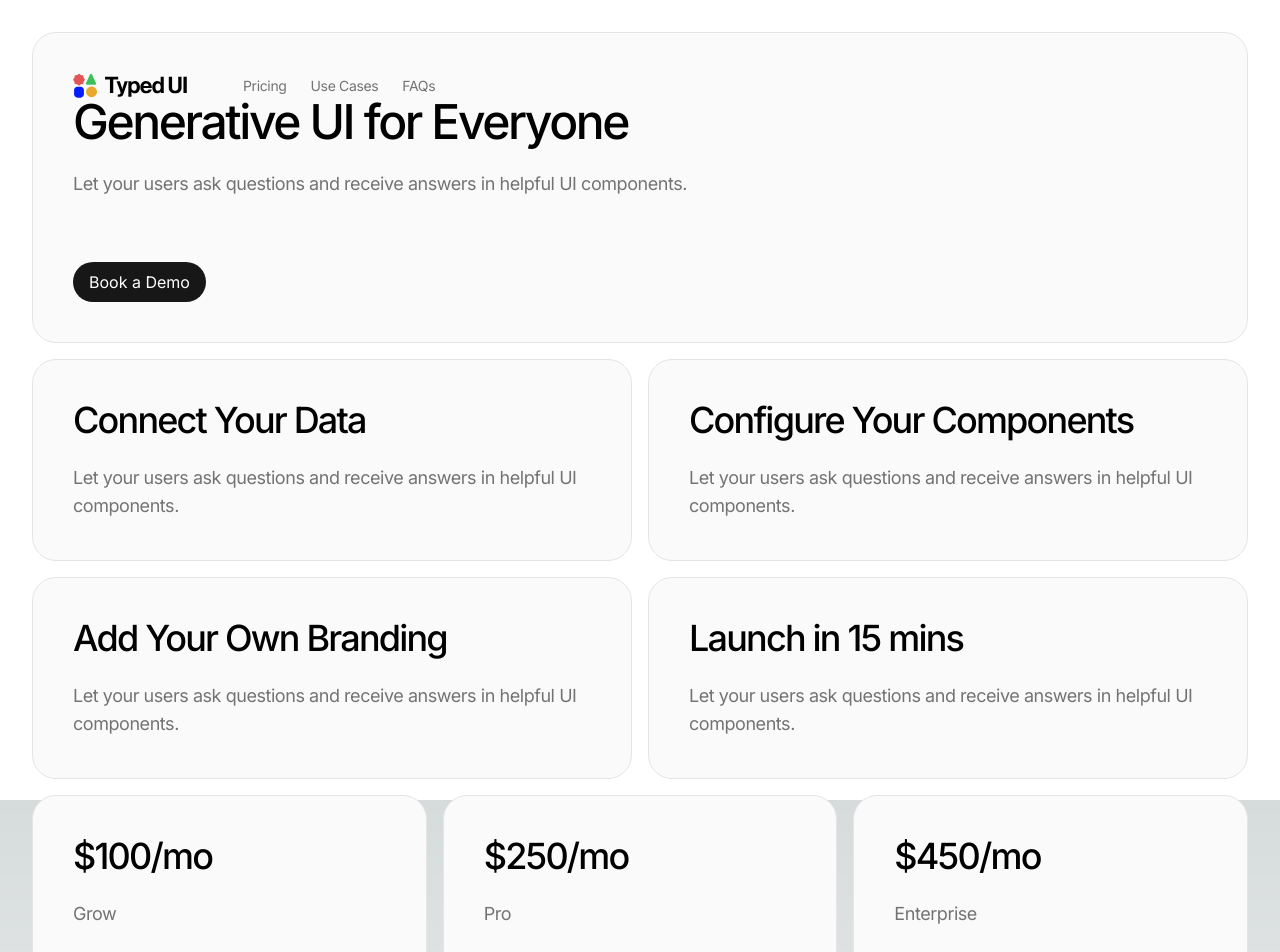
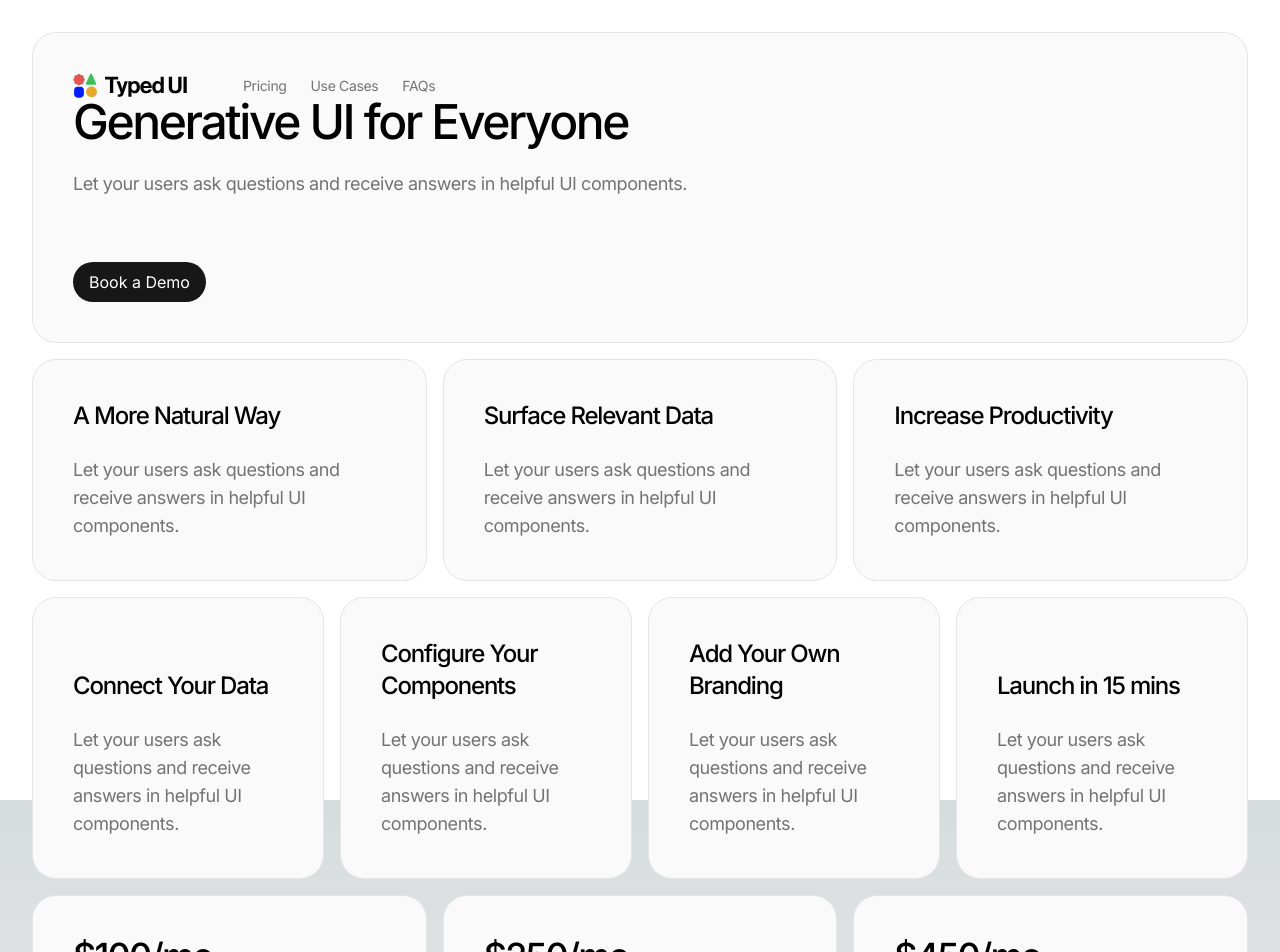
Before and after one commit to Dylanlp/typed-ui, a Next.js app: page / in a window 1280 px wide. Shown: the top 952 px of the page. Built offline with nearby package versions, Linux system fonts and the light colour scheme.

Commit message:
Add benefits

```diff
--- a/app/page.tsx
+++ b/app/page.tsx
@@ -91,8 +91,8 @@ export default function Home() {
           <div className="flex flex-col  w-full rounded-3xl p-10 bg-neutral-50 border border-neutral-200">
             <div className="flex flex-col gap-16 mt-auto ">
               <div className="flex flex-col gap-3">
-                <h2 className="text-4xl font-medium tracking-tighter">
-                  Connect Your Data
+                <h2 className="text-2xl font-medium tracking-tighter">
+                  A More Natural Way
                 </h2>
                 <p className="text-lg mt-3 text-neutral-500 tracking-tight">
                   Let your users ask questions and receive answers in helpful UI
@@ -104,8 +104,21 @@ export default function Home() {
           <div className="flex flex-col  w-full rounded-3xl p-10 bg-neutral-50 border border-neutral-200">
             <div className="flex flex-col gap-16 mt-auto ">
               <div className="flex flex-col gap-3">
-                <h2 className="text-4xl font-medium tracking-tighter">
-                  Configure Your Components
+                <h2 className="text-2xl font-medium tracking-tighter">
+                  Surface Relevant Data
+                </h2>
+                <p className="text-lg mt-3 text-neutral-500 tracking-tight">
+                  Let your users ask questions and receive answers in helpful UI
+                  components.
+                </p>
+              </div>
+            </div>
+          </div>
+          <div className="flex flex-col  w-full rounded-3xl p-10 bg-neutral-50 border border-neutral-200">
+            <div className="flex flex-col gap-16 mt-auto ">
+              <div className="flex flex-col gap-3">
+                <h2 className="text-2xl font-medium tracking-tighter">
+                  Increase Productivity
                 </h2>
                 <p className="text-lg mt-3 text-neutral-500 tracking-tight">
                   Let your users ask questions and receive answers in helpful UI
@@ -119,7 +132,33 @@ export default function Home() {
           <div className="flex flex-col  w-full rounded-3xl p-10 bg-neutral-50 border border-neutral-200">
             <div className="flex flex-col gap-16 mt-auto ">
               <div className="flex flex-col gap-3">
-                <h2 className="text-4xl font-medium tracking-tighter">
+                <h2 className="text-2xl font-medium tracking-tighter">
+                  Connect Your Data
+                </h2>
+                <p className="text-lg mt-3 text-neutral-500 tracking-tight">
+                  Let your users ask questions and receive answers in helpful UI
+                  components.
+                </p>
+              </div>
+            </div>
+          </div>
+          <div className="flex flex-col  w-full rounded-3xl p-10 bg-neutral-50 border border-neutral-200">
+            <div className="flex flex-col gap-16 mt-auto ">
+              <div className="flex flex-col gap-3">
+                <h2 className="text-2xl font-medium tracking-tighter">
+                  Configure Your Components
+                </h2>
+                <p className="text-lg mt-3 text-neutral-500 tracking-tight">
+                  Let your users ask questions and receive answers in helpful UI
+                  components.
+                </p>
+              </div>
+            </div>
+          </div>
+          <div className="flex flex-col  w-full rounded-3xl p-10 bg-neutral-50 border border-neutral-200">
+            <div className="flex flex-col gap-16 mt-auto ">
+              <div className="flex flex-col gap-3">
+                <h2 className="text-2xl font-medium tracking-tighter">
                   Add Your Own Branding
                 </h2>
                 <p className="text-lg mt-3 text-neutral-500 tracking-tight">
@@ -132,7 +171,7 @@ export default function Home() {
           <div className="flex flex-col  w-full rounded-3xl p-10 bg-neutral-50 border border-neutral-200">
             <div className="flex flex-col gap-16 mt-auto ">
               <div className="flex flex-col gap-3">
-                <h2 className="text-4xl font-medium tracking-tighter">
+                <h2 className="text-2xl font-medium tracking-tighter">
                   Launch in 15 mins
                 </h2>
                 <p className="text-lg mt-3 text-neutral-500 tracking-tight">
@@ -143,6 +182,7 @@ export default function Home() {
             </div>
           </div>
         </div>
+
         <div className="w-full flex gap-4">
           <div className="flex flex-col  w-full rounded-3xl p-10 bg-neutral-50 border border-neutral-200">
             <div className="flex flex-col gap-16 mt-auto ">
```
